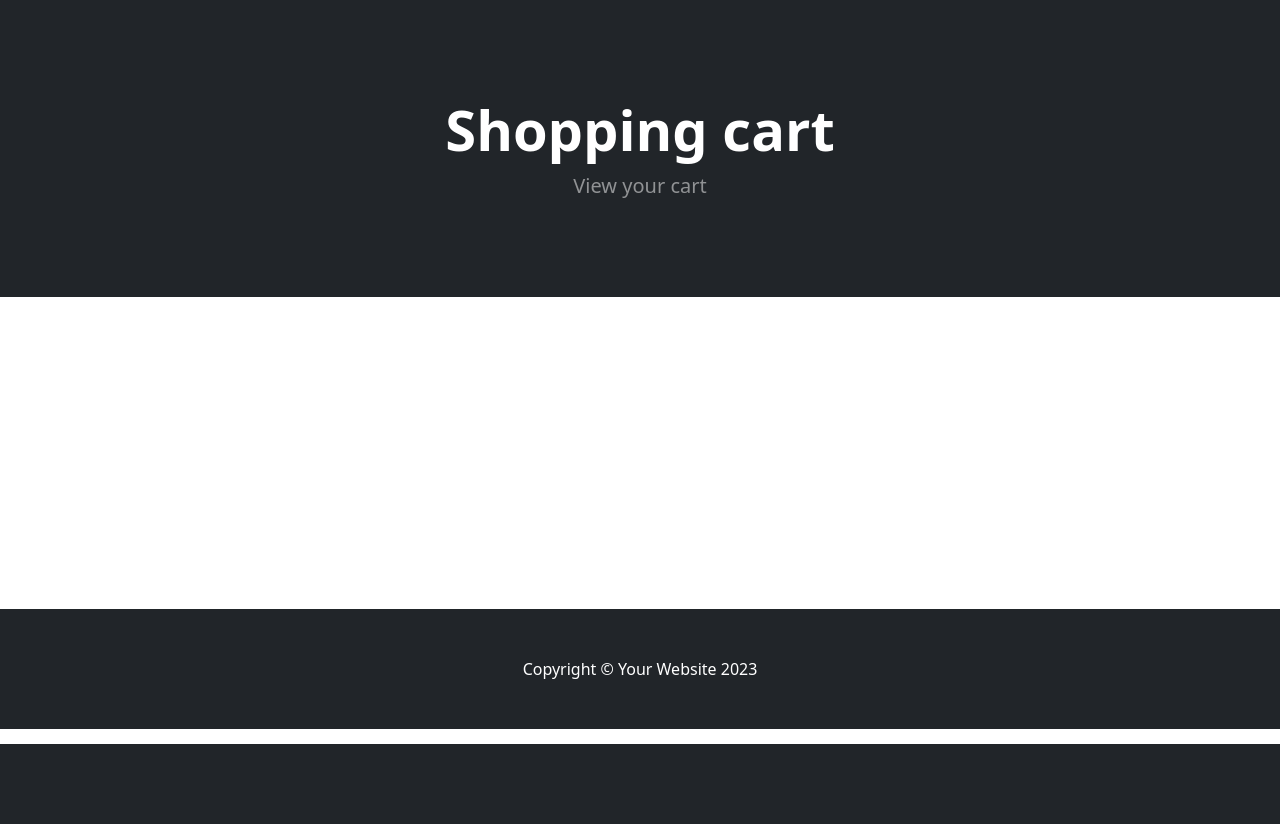
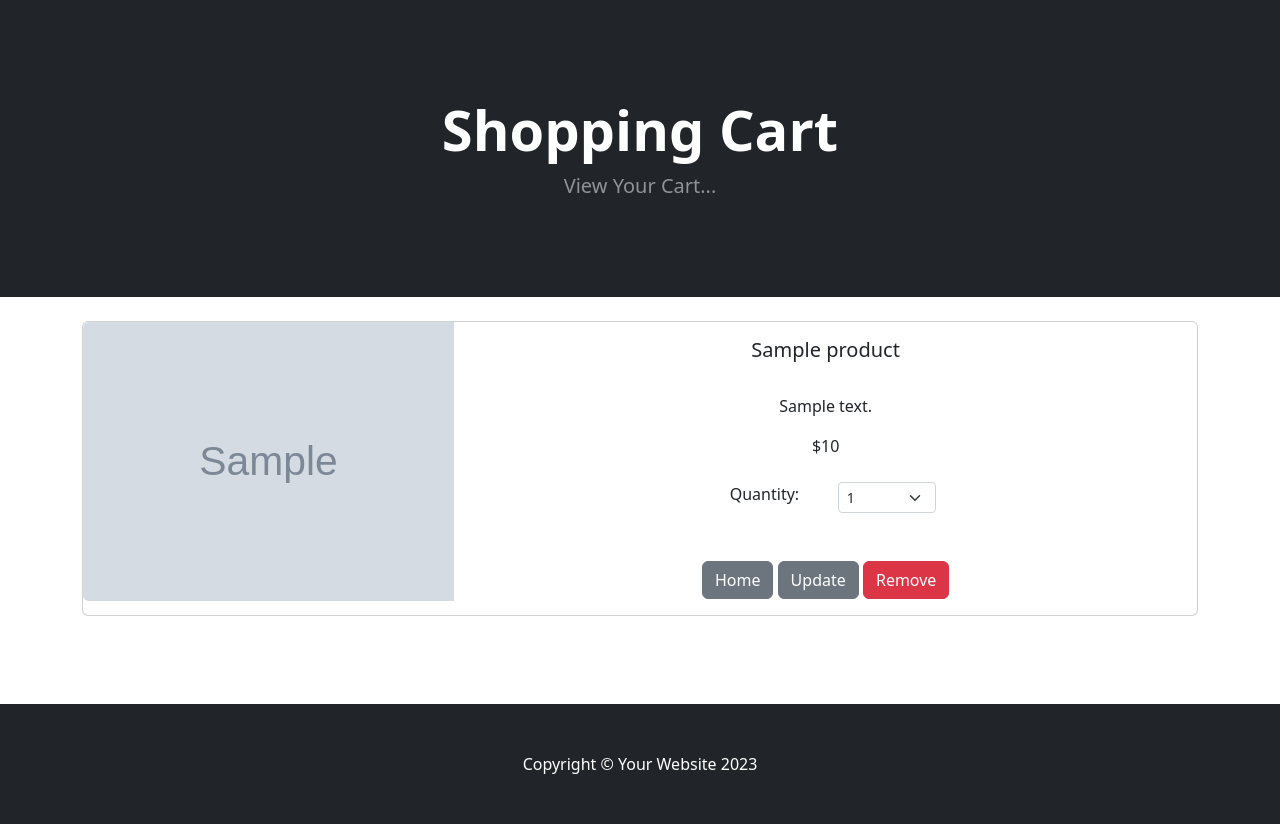
Before and after one commit to cyan-vm/ecom, a Django app: template cart/templates/cart_summary.html in a window 1280 px wide. Shown: the part 56-880 px from the top of the page. Before the commit the page ends 800 px from the top, so only its background shows below. Run offline with Django 5.2, Linux system fonts and the light colour scheme; the template is opened without the code that fills it: most values are stand-ins (such as "Sample title", 1, 10 or a date in 2020); grey boxes marked "Sample" are stand-in pictures; some libraries are stand-ins or nearby versions.

Commit message:
Update Shopping Cart Summary Page

```diff
--- a/cart/cart.py
+++ b/cart/cart.py
@@ -1,4 +1,7 @@
 # from store.models import Product, Profile
+
+from store.models import Product
+
 
 class Cart():
   def __init__(self, request):
@@ -26,3 +29,13 @@ class Cart():
 
   def __len__(self):
     return len(self.cart)
+
+  def get_prods(self):
+    # Get ids from cart
+    product_ids = self.cart.keys()
+    # Use ids to lookup products in database model
+    products = Product.objects.filter(id__in=product_ids)
+    # Return those looked up products
+    return products
+
+# session_k.get_decoded()['session_key']
--- a/cart/templates/cart_summary.html
+++ b/cart/templates/cart_summary.html
@@ -1,15 +1,95 @@
 {% extends 'base.html' %}
-{% load static %}
+
+
 {% block content %}
+
 <!-- Header-->
 <header class="bg-dark py-5">
   <div class="container px-4 px-lg-5 my-5">
     <div class="text-center text-white">
-      <h1 class="display-4 fw-bolder"> Shopping cart </h1>
-      <p class="lead fw-normal text-white-50 mb-0"> View your cart </p>
+      <h1 class="display-4 fw-bolder">Shopping Cart</h1>
+      <p class="lead fw-normal text-white-50 mb-0">View Your Cart...</p>
     </div>
   </div>
 </header>
-<br/><br/><br/><br/><br/><br/><br/><br/><br/><br/><br/><br/><br/>
-<!-- Section-->
+<br/>
+<div class="container">
+  {% if cart_products %}
+  {% for product in cart_products %}
+
+	<div class="card mb-3">
+		<div class="row g-0">
+			<div class="col-md-4">
+				<img src="{{ product.image.url }}" class="img-fluid rounded-start" alt="...">
+			</div>
+			<div class="col-md-8">
+				<div class="card-body">
+					<center>
+						<h5 class="card-title">{{ product.name }}</h5>
+						<br/>
+						<p class="card-text justified">{{ product.description }}</p>
+
+						{% if product.is_sale %}
+						<div class="d-flex justify-content-center small text-warning mb-2">
+              <div class="bi-star-fill"></div>
+              &nbsp;&nbsp;Sale!&nbsp;&nbsp;
+              <div class="bi-star-fill"></div>
+            </div>
+
+            <!-- Product price-->
+            <strike>
+              ${{ product.price }}
+            </strike>
+            &nbsp;
+            ${{ product.sale_price }}
+
+
+
+						{% else %}
+            ${{ product.price }}
+
+						{% endif %}
+            <br/><br/>
+						<div class="row justify-content-center">
+							<div class="col-md-2">Quantity:</div>
+              <div class="col-md-2">
+                <select class="form-select form-select-sm" id="select{{product.id}}">
+
+									{% for key, value in quantities.items %}
+									{% if key == product.id|slugify %}
+									<option selected>{{ value }}</option>
+									{% endif %}
+									{% endfor %}
+
+
+                  <option value="1">1</option>
+                  <option value="2">2</option>
+                  <option value="3">3</option>
+                  <option value="4">4</option>
+                  <option value="5">5</option>
+                </select>
+              </div>
+            </div>
+            <br/><br/>
+						<a href="{% url 'home'%}" class="btn btn-secondary">Home</a>
+						<button type="button" data-index="{{product.id}}" class="btn btn-secondary update-cart">Update</button>
+						<button type="button" data-index="{{product.id}}" class="btn btn-danger delete-product">Remove</button>
+
+					</center>
+				</div>
+			</div>
+		</div>
+	</div>
+
+
+
+  {% endfor %}
+  <br/><br/><br/>
+  {% else %}
+  There's Nothing In Your Cart...
+  <br/><br/><br/><br/><br/><br/><br/><br/><br/><br/><br/><br/><br/><br/><br/><br/>
+  {% endif %}
+</div>
+
+
 {% endblock %}
--- a/cart/views.py
+++ b/cart/views.py
@@ -7,11 +7,11 @@ from django.http import JsonResponse
 
 def cart_summary(request):
   # # Get the cart
-  # cart = Cart(request)
-  # cart_products = cart.get_prods
+  cart = Cart(request)
+  cart_products = cart.get_prods
   # quantities = cart.get_quants
   # totals = cart.cart_total()
-  return render(request, "cart_summary.html", {})
+  return render(request, "cart_summary.html", {'cart_products': cart_products})
 
 def cart_add(request):
   # Get the cart
--- a/store/templates/home.html
+++ b/store/templates/home.html
@@ -6,7 +6,7 @@
   <div class="container px-4 px-lg-5 my-5">
     <div class="text-center text-white">
       <h1 class="display-4 fw-bolder">Shop in style</h1>
-      <p class="lead fw-normal text-white-50 mb-0">With this shop hompeage template</p>
+      <p class="lead fw-normal text-white-50 mb-0"> With this shop hompeage template </p>
     </div>
   </div>
 </header>
--- a/store/templates/product.html
+++ b/store/templates/product.html
@@ -77,9 +77,9 @@ $(document).on('click', '#add-cart', function(e){
         },
 
         success: function(json){
-            // console.log(json)
+            console.log(json)
             document.getElementById("cart_quantity").textContent = json.qty
-            // location.reload();
+            location.reload();
         },
 
         error: function(xhr, errmsg, err){
```
Also changed, not shown: db.sqlite3.
